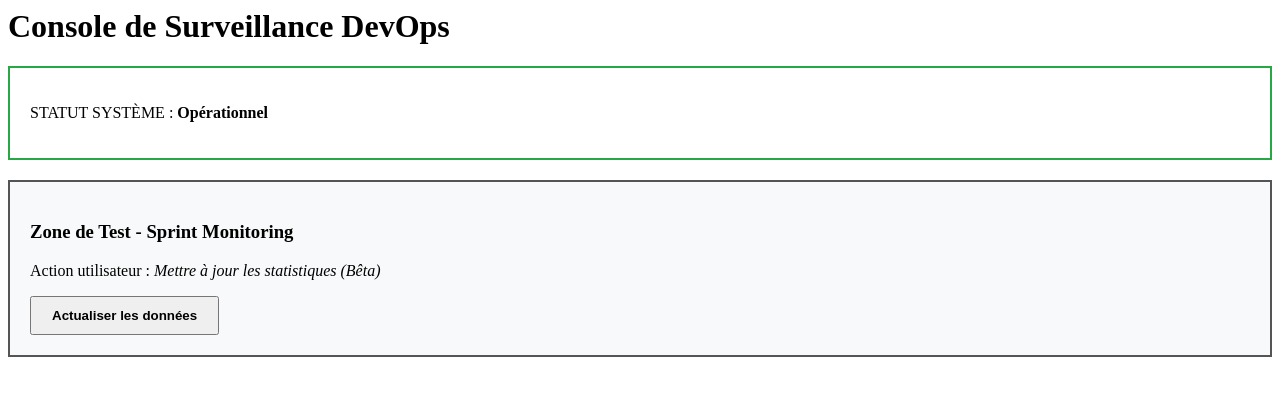
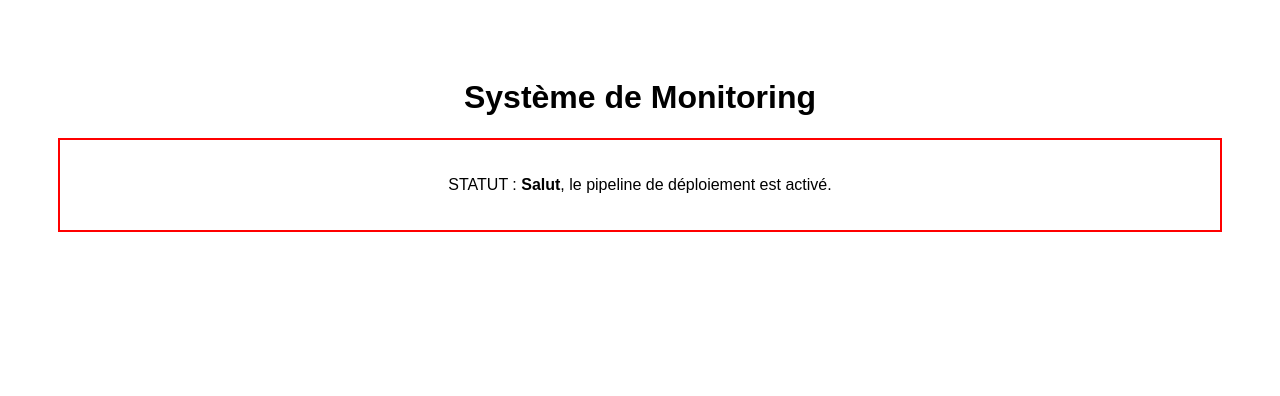
Before and after one commit to amineyoussefi-cpu/lab-devops-2, a Django app: page / in a window 1280 px wide. Shown: the top 396 px of the page. Run offline with Django 4.2, Linux system fonts and the light colour scheme.

Commit message:
initial test

```diff
--- a/portal/templates/portal/index.html
+++ b/portal/templates/portal/index.html
@@ -1,35 +1,27 @@
+<!DOCTYPE html>
+
+<html lang="fr">
+
+<head>
+
+    <meta charset="UTF-8">
+
+    <title>Console de Surveillance</title>
+
+    <style>body { font-family: sans-serif; padding: 50px; text-align: center; }</style>
+
+</head>
+
 <body>
-    <h1>Console de Surveillance DevOps</h1>
 
-    <div style="border: 2px solid #28a745; padding: 20px; margin-bottom: 20px;">
-        <p>STATUT SYSTÈME : <strong>Opérationnel</strong></p>
+    <h1>Système de Monitoring</h1>
+
+    <div style="border: 2px solid red; padding: 20px;">
+
+        <p>STATUT : <strong>Salut</strong>, le pipeline de déploiement est activé.</p>
+
     </div>
 
-    <div style="border: 2px solid #555; padding: 20px; background-color: #f8f9fa;">
-        <h3>Zone de Test - Sprint Monitoring</h3>
-        <p>Action utilisateur : <em>Mettre à jour les statistiques (Bêta)</em></p>
+</body>
 
-        <button id="refresh-data" type="button" style="padding: 10px 20px; cursor: pointer; font-weight: bold;">
-            Actualiser les données
-        </button>
-
-        <p id="error-message" style="color: orange; font-size: 0.9em; {% if not error %}display: none;{% endif %}">
-            Erreur de connexion au serveur de données. Veuillez réessayer.
-        </p>
-    </div>
-
-    <script>
-        const refreshButton = document.getElementById('refresh-data');
-        const errorMessage = document.getElementById('error-message');
-
-        refreshButton.addEventListener('click', async () => {
-            await fetch("{% url 'sentry_debug' %}", {
-                headers: {
-                    'X-Requested-With': 'XMLHttpRequest'
-                }
-            });
-
-            errorMessage.style.display = 'block';
-        });
-    </script>
-</body>
+</html>
```
